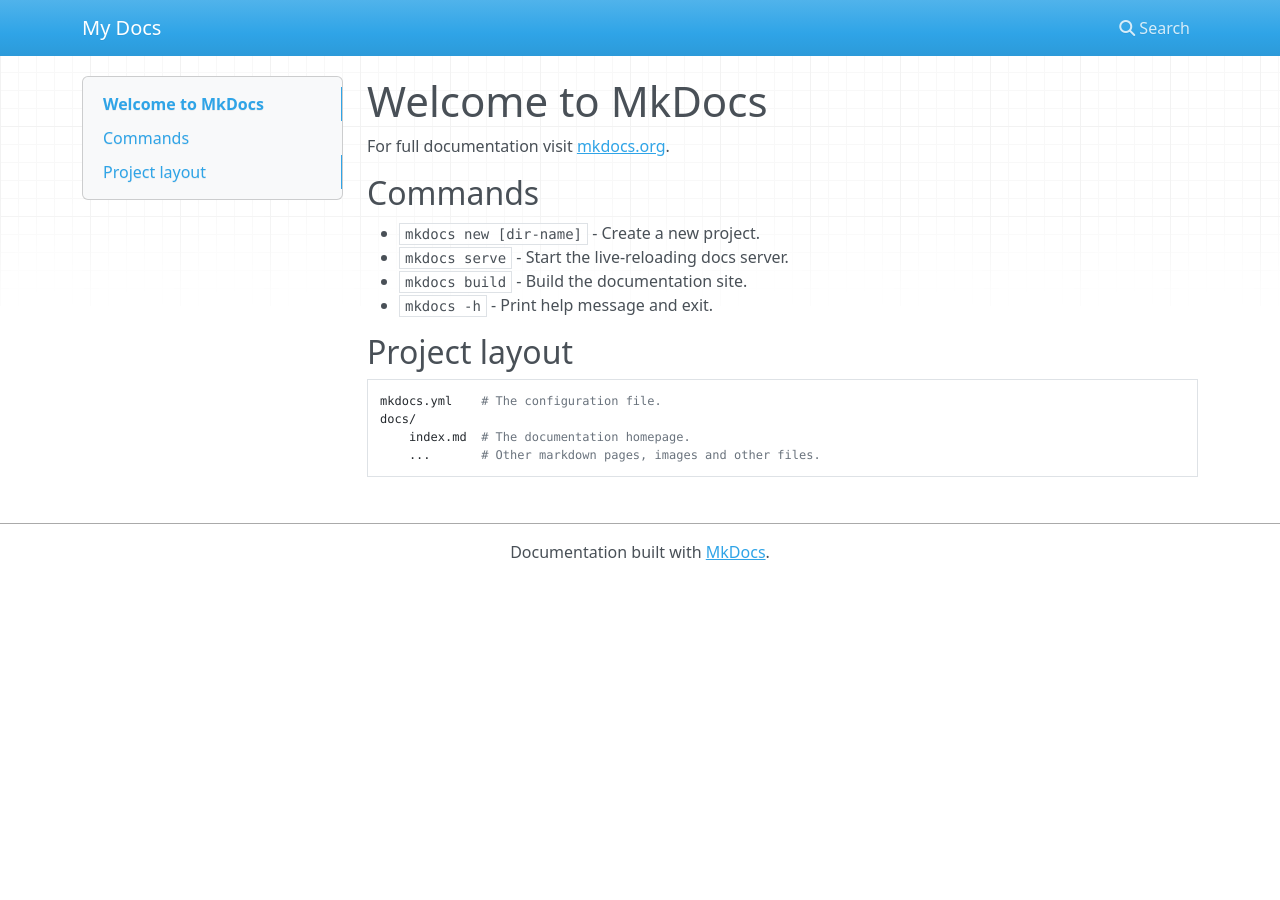
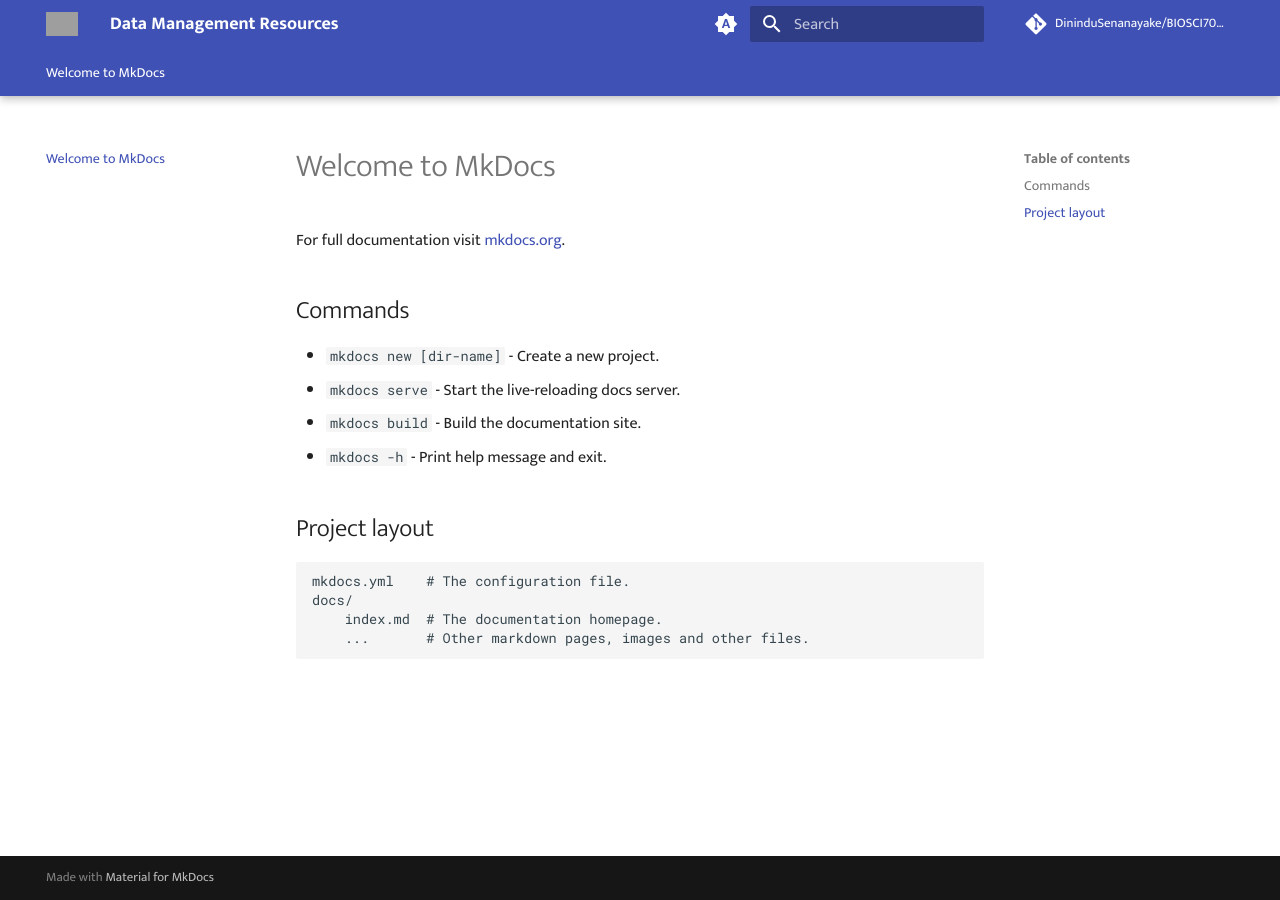
Before and after one commit to DininduSenanayake/BIOSCI701-NeSI_Jupyter_Login, an MkDocs documentation site: the page built from docs/index.md, in a window 1280 px wide. Built offline with MkDocs 1.6.1 and Material for MkDocs 9.7.7, drawn with Linux system fonts in a browser that asks for light colours; nearby versions of some CDN libraries; comment, search, counter and statistics services are not loaded; grey boxes are pictures that could not be loaded.

Commit message:
changes to mkdocs.yml

```diff
--- a/mkdocs.yml
+++ b/mkdocs.yml
@@ -1 +1,122 @@
-site_name: My Docs
+site_name: Data Management Resources
+site_author: Dinindu Senanayake
+site_dir: public
+site_url: "https://genomicsaotearoa.github.io/data-management-resources/"
+
+#Repository information
+
+repo_name: DininduSenanayake/BIOSCI701-NeSI_Jupyter_Login
+repo_url: https://github.com/GenomicsAotearoa/data-management-resources
+
+
+theme:
+  name: material
+  logo: ./figures/ga_logo_blacksquare.jpg
+  favicon: ./figures/ga_logo_blacksquare.jpg
+   # 404 page
+  static_templates:
+    - 404.html
+
+  palette:
+
+  # Palette toggle for automatic mode
+  - media: "(prefers-color-scheme)"
+    toggle:
+      icon: material/brightness-auto
+      name: Switch to light mode
+    primary: indigo
+
+  # Palette toggle for light mode
+  - media: "(prefers-color-scheme: light)"
+    scheme: default
+    primary: indigo
+
+
+    toggle:
+      icon: material/brightness-7
+      name: Switch to dark mode
+
+  # Palette toggle for dark mode
+  - media: "(prefers-color-scheme: dark)"
+    scheme: slate
+    toggle:
+      icon: material/brightness-4
+      name: Switch to system preference
+    primary: indigo
+
+  features:
+    - navigation.tracking
+    - navigation.sections
+    - navigation.expand
+    - navigation.top
+#    - toc.integrate
+    - navigation.tabs
+    - navigation.tabs.sticky
+
+
+  # Necessary for search to work properly
+  include_search_page: false
+  search_index_only: true
+
+  # Default values, taken from mkdocs_theme.yml
+  language: en
+  font:
+    text: Mukta
+    code: Roboto Mono
+
+markdown_extensions:
+  - abbr
+  - admonition
+  - attr_list
+  - def_list
+  - footnotes
+  - meta
+  - md_in_html
+  - toc:
+      permalink: true
+  - pymdownx.arithmatex:
+      generic: true
+  - pymdownx.betterem:
+      smart_enable: all
+  - pymdownx.caret
+  - pymdownx.details
+  - pymdownx.emoji:
+      emoji_generator: !!python/name:materialx.emoji.to_svg
+      emoji_index: !!python/name:materialx.emoji.twemoji
+  - pymdownx.highlight:
+      anchor_linenums: true
+  - pymdownx.inlinehilite
+  - pymdownx.keys
+  - pymdownx.magiclink:
+      repo_url_shorthand: true
+      user: squidfunk
+      repo: mkdocs-material
+  - pymdownx.mark
+  - pymdownx.smartsymbols
+  - pymdownx.superfences:
+      custom_fences:
+        - name: mermaid
+          class: mermaid
+          format: !!python/name:pymdownx.superfences.fence_code_format
+  - pymdownx.tabbed:
+      alternate_style: true
+  - pymdownx.tasklist:
+      custom_checkbox: true
+  - pymdownx.tilde
+  - pymdownx.snippets
+
+extra_javascript:
+  - javascripts/mathjax.js
+  - https://polyfill.io/v3/polyfill.min.js?features=es6
+  - https://cdn.jsdelivr.net/npm/mathjax@3/es5/tex-mml-chtml.js
+
+
+plugins:
+  - glightbox:
+      effect: zoom
+      zoomable: true
+  - search:
+      lang: en
+
+extra_css:
+  - stylesheets/extra.css
```
